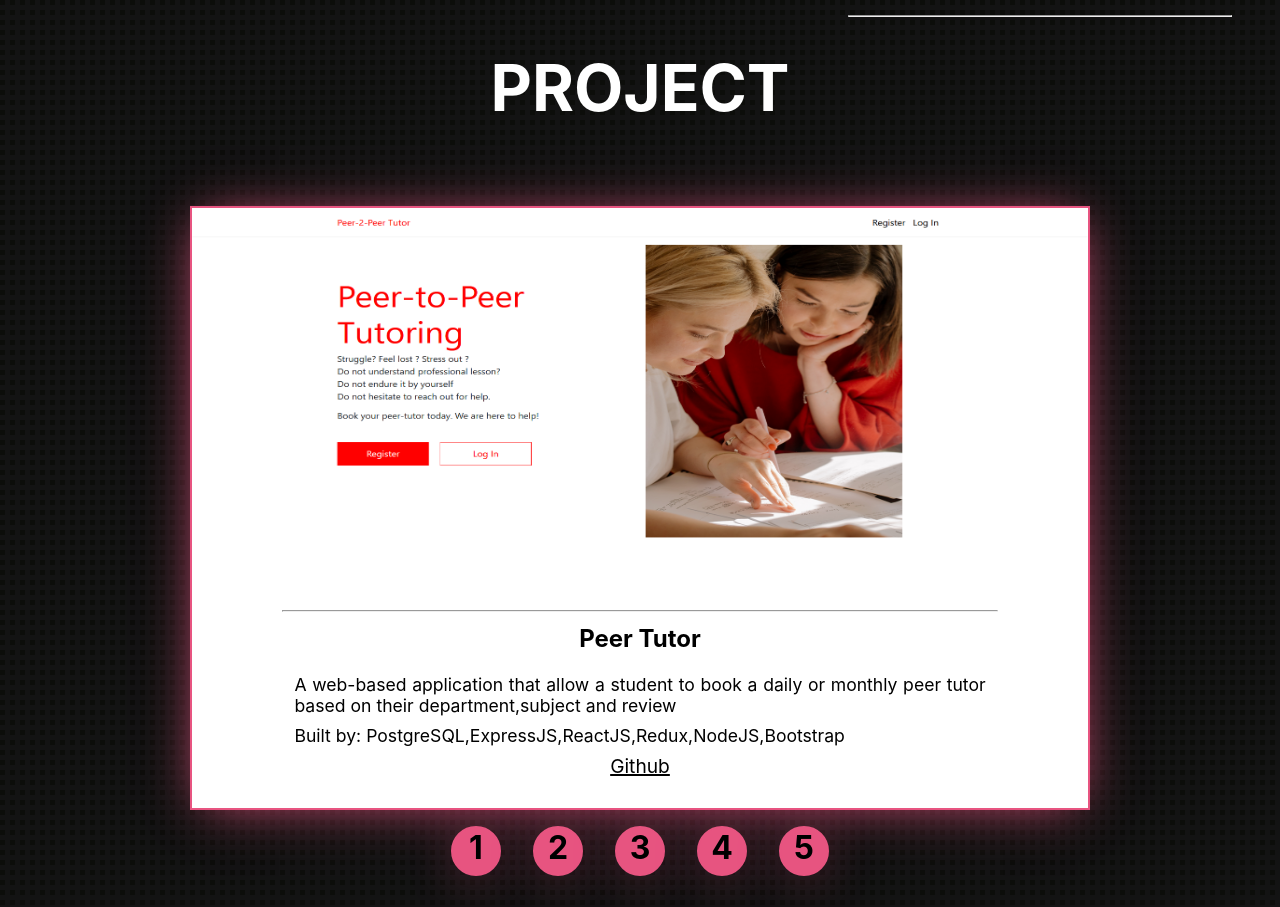
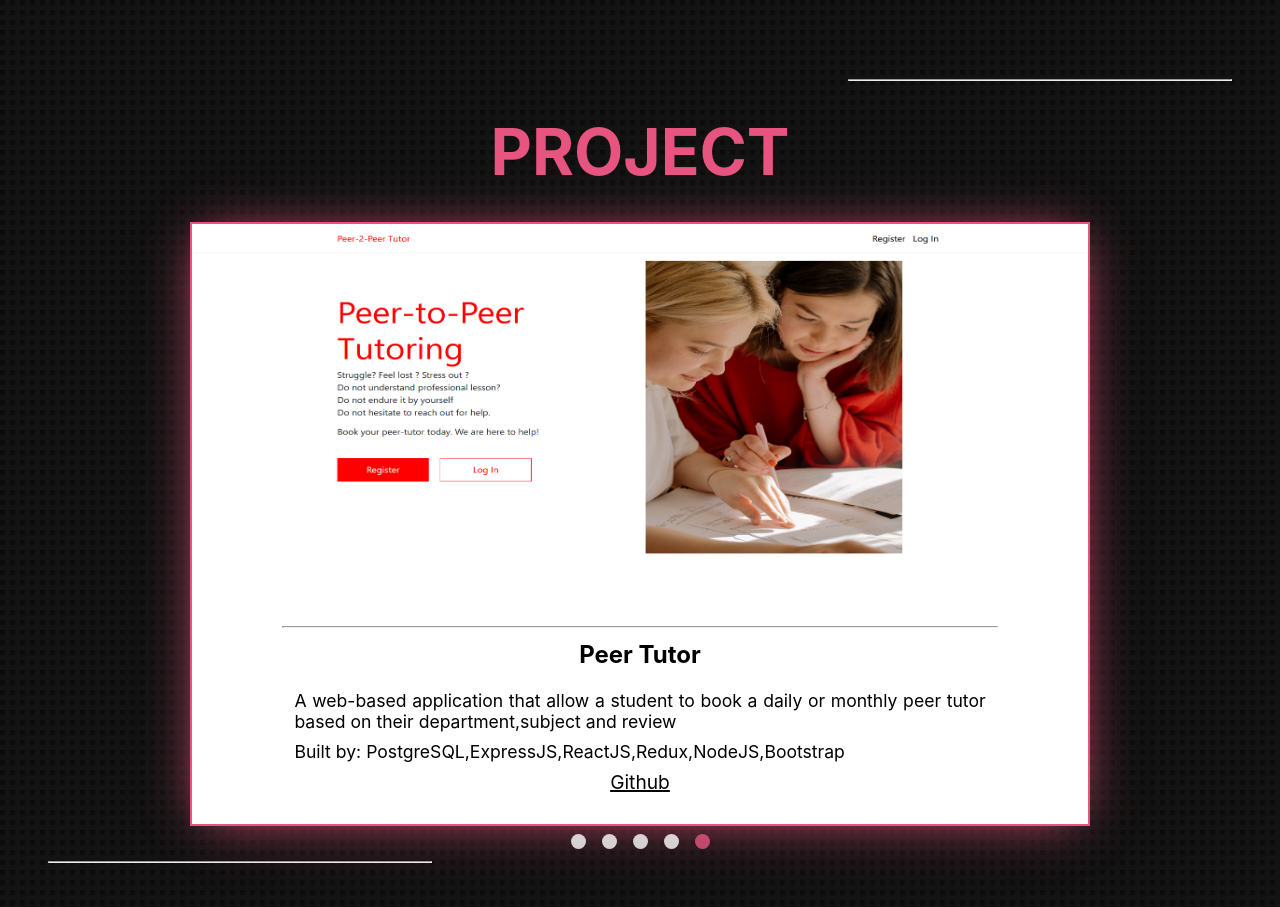
Before and after one commit to Vivy24/portfolio, a Next.js app: page / in a window 1280 px wide. Shown: the part 1860-2767 px from the top of the page. Built offline with nearby package versions, Linux system fonts and the light colour scheme.

Commit message:
Fix the file and update some styling

```diff
--- a/components/carousel.js
+++ b/components/carousel.js
@@ -6,26 +6,14 @@ import style from "../styles/embla.module.css";
 import ProjectDesc from "./projectDes";
 
 const EmblaCarousel = ({ options = { loop: true } }) => {
+  const [selectedIndex, setSelectedIndex] = useState(0);
   const autoplay = useRef(
-    Autoplay(
-      { delay: 5000, stopOnInteraction: false },
-      (emblaRoot) => emblaRoot.parentElement
-    )
+    Autoplay({ delay: 5000, stopOnInteraction: false }, (emblaRoot) => {
+      emblaRoot.parentElement;
+    })
   );
 
   const [emblaRef, emblaApi] = useEmblaCarousel(options, [autoplay.current]);
-
-  const scrollNext = useCallback(() => {
-    if (!emblaApi) return;
-    emblaApi.scrollNext();
-    autoplay.current.reset();
-  }, [emblaApi]);
-
-  const scrollPrev = useCallback(() => {
-    if (!emblaApi) return;
-    emblaApi.scrollPrev();
-    autoplay.current.reset();
-  }, [emblaApi]);
 
   const onSelect = useCallback(() => {
     if (!emblaApi) return;
@@ -35,6 +23,9 @@ const EmblaCarousel = ({ options = { loop: true } }) => {
     if (!emblaApi) return;
     onSelect();
     emblaApi.on("select", onSelect);
+    emblaApi.on("select", () => {
+      setSelectedIndex(emblaApi.selectedScrollSnap());
+    });
   }, [emblaApi, onSelect]);
 
   return (
@@ -116,40 +107,40 @@ const EmblaCarousel = ({ options = { loop: true } }) => {
 
       <ul>
         <li
+          className={style[`${selectedIndex == 1 ? "selected" : ""}`]}
           onClick={() => {
             emblaApi.scrollTo(1);
+            setSelectedIndex(emblaApi.selectedScrollSnap());
           }}
-        >
-          1
-        </li>
+        ></li>
         <li
+          className={style[`${selectedIndex == 2 ? "selected" : ""}`]}
           onClick={() => {
             emblaApi.scrollTo(2);
+            setSelectedIndex(emblaApi.selectedScrollSnap());
           }}
-        >
-          2
-        </li>
+        ></li>
         <li
+          className={style[`${selectedIndex == 3 ? "selected" : ""}`]}
           onClick={() => {
             emblaApi.scrollTo(3);
+            setSelectedIndex(emblaApi.selectedScrollSnap());
           }}
-        >
-          3
-        </li>
+        ></li>
         <li
+          className={style[`${selectedIndex == 4 ? "selected" : ""}`]}
           onClick={() => {
             emblaApi.scrollTo(4);
+            setSelectedIndex(emblaApi.selectedScrollSnap());
           }}
-        >
-          4
-        </li>
+        ></li>
         <li
+          className={style[`${selectedIndex == 0 ? "selected" : ""}`]}
           onClick={() => {
             emblaApi.scrollTo(5);
+            setSelectedIndex(emblaApi.selectedScrollSnap());
           }}
-        >
-          5
-        </li>
+        ></li>
       </ul>
     </div>
   );
--- a/styles/about.module.css
+++ b/styles/about.module.css
@@ -1,5 +1,5 @@
 .aboutSection {
-  padding-top: 60px;
+  padding: 4em 4em 4em 2em;
   display: grid;
   grid-template-columns: auto [line1] 20% [end];
 }
@@ -154,7 +154,7 @@
   }
 
   .helloSection {
-    margin: 0;
+    margin: 2em 0 2em 0 !important;
     width: 100%;
     background-color: transparent;
     display: block;
--- a/styles/contact.module.css
+++ b/styles/contact.module.css
@@ -1,8 +1,7 @@
 .contactSection {
-  margin-top: 4em;
   display: grid;
   grid-template-columns: 30% [line1] 60% [end];
-  padding: 5em 5em 5em 2em;
+  padding: 4em 4em 4em 2em;
 }
 
 .header {
@@ -97,7 +96,7 @@
 
   .header {
     padding: 0;
-    margin: 0;
+    margin: 2em 0 2em 0 !important;
     width: 100%;
     background-color: transparent;
     display: block;
--- a/styles/embla.module.css
+++ b/styles/embla.module.css
@@ -2,10 +2,6 @@
   position: relative;
   background-color: transparent;
   width: 100%;
-  padding: 2em 0;
-  max-width: 900px;
-  margin-left: auto;
-  margin-right: auto;
 }
 
 .embla__viewport {
@@ -14,6 +10,7 @@
   max-width: 900px;
   border: 2px solid #e75480;
   box-shadow: #e75480 0px 3px 50px -12px;
+  margin: 0 auto;
 }
 
 .embla__viewport.is-draggable {
@@ -31,14 +28,13 @@
   -webkit-touch-callout: none;
   -khtml-user-select: none;
   -webkit-tap-highlight-color: transparent;
-  margin-left: -10px;
 }
 
 .embla__slide {
   height: 600px;
   position: relative;
   min-width: 100%;
-  padding-left: 10px;
+  padding: 0;
 }
 
 .embla__slide__inner {
@@ -53,37 +49,31 @@
 }
 
 .embla ul li {
-  font-size: 2em;
   margin: 0.5em 0.5em;
-  width: 50px;
-  height: 50px;
-  text-align: center;
-  vertical-align: center;
+  width: 15px;
+  height: 15px;
   border-radius: 50%;
-  color: black;
-  font-weight: bold;
-  background-color: #e75480;
+  background-color: white;
   display: inline-block;
-  border: 2px solid #e75480;
+  opacity: 80%;
   box-shadow: #e75480 0px 3px 50px -12px;
 }
 
-.embla ul li:hover {
-  box-shadow: white 0px 3px 50px -12px;
+.selected {
+  background-color: #e75480 !important;
 }
+@media (max-width: 700px) {
+  .embla ul li {
+    width: 20px;
+    height: 20px;
+  }
 
-@media (max-width: 500px) {
-  .embla ul li {
-    font-size: 1.5em;
-    width: 40px;
-    height: 40px;
-  }
   .embla__slide {
-    height: 450px;
+    height: 480px;
     padding: 0;
   }
 
-  .embla__container {
+  .embla__viewport {
     margin: 0;
   }
 }
--- a/styles/globals.css
+++ b/styles/globals.css
@@ -32,6 +32,12 @@ h1 {
   h1 {
     font-size: 4em;
     text-align: center;
+    color: #e75480;
+  }
+
+  * {
+    padding: 0;
+    margin: 0;
   }
 }
 
--- a/styles/project.module.css
+++ b/styles/project.module.css
@@ -1,5 +1,5 @@
 .projectSection {
-  padding: 2em 0 4em 0;
+  padding: 5em 5em 5em 2em !important;
   max-width: 100vw !important;
   display: grid;
   grid-template-columns: auto [line1] 20% [end];
@@ -19,6 +19,7 @@
 }
 
 .content {
+  margin: 0 auto;
   width: 100% !important;
   padding-left: 2em;
   grid-column-end: line1;
@@ -31,31 +32,19 @@
   margin-left: auto;
 }
 
-.topNav {
-  display: block;
-  height: 1px;
-  margin-left: auto;
-  width: 40%;
-  margin-bottom: 4em;
-}
-
 @media (max-width: 1850px) {
-  .topNav {
+  .projectSection {
+    max-width: 90vw !important;
+    padding: 0 !important;
     display: block;
-    height: 1px;
-    margin-left: 3em;
-    width: 50%;
-    margin-bottom: 4em;
-  }
-
-  .projectSection {
-    display: block;
+    margin: 0 auto !important;
   }
 
   .header {
-    margin: 0;
+    margin: 2em 0 2em 0 !important;
     background-color: transparent;
     width: 100%;
+    display: block;
     height: fit-content;
   }
 
@@ -66,16 +55,18 @@
   }
 
   .content {
-    padding: 3em;
+    margin: 0;
+    padding: 0;
   }
 }
 
 @media (max-width: 500px) {
-  .projectSection {
-    width: 100%;
-    padding: 2em 0;
+  .header {
+    padding: 0;
+    margin: 0;
   }
   .content {
-    padding: 1em;
+    margin: 0;
+    padding: 0;
   }
 }
--- a/styles/projectDesc.module.css
+++ b/styles/projectDesc.module.css
@@ -40,6 +40,7 @@
 @media (max-width: 500px) {
   .projectCard {
     width: 100%;
+    height: 480px;
   }
 
   .projectCard .img {
--- a/styles/skill.module.css
+++ b/styles/skill.module.css
@@ -1,7 +1,7 @@
 .skillSection {
   display: grid;
   grid-template-columns: 20% [line1] auto [end];
-  padding: 5em 5em 5em 2em;
+  padding: 4em 4em 4em 2em;
 }
 
 .hrline {
@@ -22,7 +22,7 @@
   width: 20%;
   height: 300px;
   width: 225px;
-  margin: 4em 0 0 4em;
+  margin: 4em 0 4em 0 !important;
   background-color: #e75480;
   grid-row-start: 1;
 }
@@ -37,7 +37,7 @@
   margin-left: auto;
 }
 
-@media (min-width: 1400px) {
+@media (min-width: 1600px) {
   .content {
     display: flex;
     justify-content: space-around;
@@ -45,6 +45,7 @@
   }
 
   .skillGroup {
+    padding: 1em;
     text-align: justify;
   }
 }
@@ -56,7 +57,7 @@
   }
 
   .header {
-    margin: 0;
+    margin: 2em 0 2em 0 !important;
     background-color: transparent;
     height: fit-content;
     width: 100%;
@@ -74,6 +75,7 @@
 
   .skillGroup {
     font-size: 1.5em;
+    padding: 0;
   }
 }
 
@@ -88,4 +90,8 @@
     width: 90%;
     padding: 0 !important;
   }
+
+  .skillGroup {
+    padding: 0;
+  }
 }
```
Also changed, not shown: components/skill.js (+9 -9 lines), 2 other files (tests, documents, lock files or other folders).
